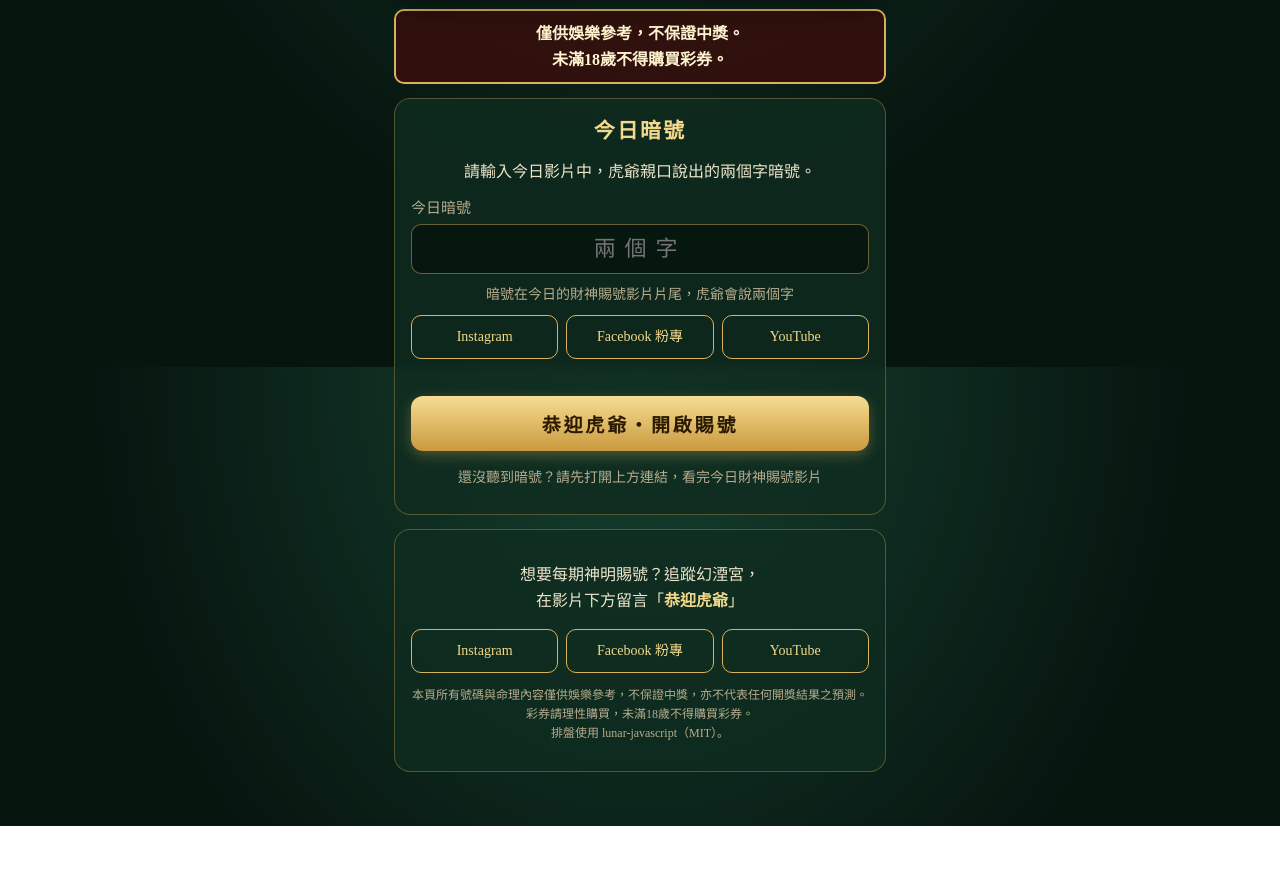
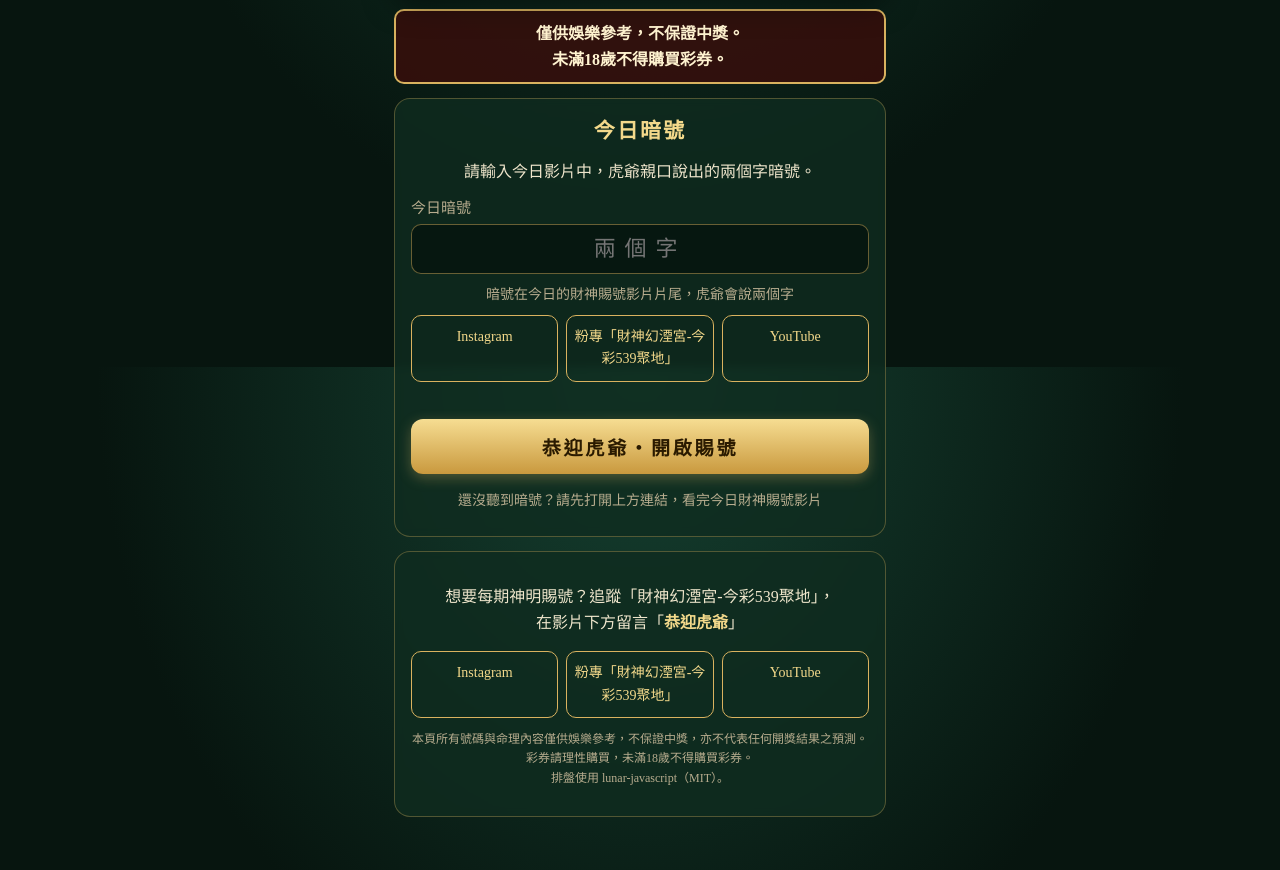
Before and after one commit to n0919278278-cell/tiger, a plain HTML site: page index.html in a window 1280 px wide. Shown: the part 433-1303 px from the top of the page. Before the commit the page ends 1259 px from the top, so only its background shows below. Drawn offline with Linux system fonts and the light colour scheme.

Commit message:
text: 追蹤與私訊改用新粉專名稱「財神幻湮宮-今彩539聚地」

```diff
--- a/app.js
+++ b/app.js
@@ -21,7 +21,7 @@
   opts(f.bh, 0, 23, function (i) { return p2(i) + ' 時'; });
   opts(f.bmi, 0, 59, function (i) { return p2(i) + ' 分'; });
   f.unknownTime.onchange = function () { f.bh.disabled = f.bmi.disabled = this.checked; };
-  document.querySelector('.contact-note').textContent = C.CONTACT_NOTE || '私訊幻湮宮';
+  document.querySelector('.contact-note').textContent = C.CONTACT_NOTE || '私訊財神幻湮宮-今彩539聚地';
   ['ig', 'fb', 'yt'].forEach(function (k) {
     var u = C[k.toUpperCase() + '_URL'];
     [k, 'gate-' + k].forEach(function (id) {
@@ -174,7 +174,7 @@
       a.href = C.FB_URL || 'https://www.facebook.com/1418130474718466';
       a.target = '_blank';
       a.rel = 'noopener';
-      a.textContent = '私訊 Facebook 粉專「幻湮宮」';
+      a.textContent = '私訊 Facebook 粉專「財神幻湮宮-今彩539聚地」';
       p.appendChild(a);
       p.appendChild(document.createTextNode('，我們會幫你補登記。號碼仍可先記下。'));
       st.appendChild(p);
--- a/config.js
+++ b/config.js
@@ -7,5 +7,5 @@ window.TIGER_CONFIG = {
   FB_URL: 'https://www.facebook.com/1418130474718466',
   YT_URL: 'https://www.youtube.com/@weipin-8278',
   // 刪除個資／聯絡用（會顯示在個資告知中）
-  CONTACT_NOTE: '私訊 IG @aura_lightning_zaomu 或 FB 粉專「幻湮宮」'
+  CONTACT_NOTE: '私訊 IG @aura_lightning_zaomu 或 FB 粉專「財神幻湮宮-今彩539聚地」'
 };
--- a/index.html
+++ b/index.html
@@ -32,7 +32,7 @@
     <p class="gate-hint">暗號在今日的財神賜號影片片尾，虎爺會說兩個字</p>
     <div class="social">
       <a id="gate-ig" target="_blank" rel="noopener">Instagram</a>
-      <a id="gate-fb" target="_blank" rel="noopener">Facebook 粉專</a>
+      <a id="gate-fb" target="_blank" rel="noopener">粉專「財神幻湮宮-今彩539聚地」</a>
       <a id="gate-yt" target="_blank" rel="noopener">YouTube</a>
     </div>
     <div id="gateErr" class="err" role="alert"></div>
@@ -91,10 +91,10 @@
   </section>
 
   <footer class="card cta">
-    <p>想要每期神明賜號？追蹤幻湮宮，<br>在影片下方留言「<b>恭迎虎爺</b>」</p>
+    <p>想要每期神明賜號？追蹤「財神幻湮宮-今彩539聚地」，<br>在影片下方留言「<b>恭迎虎爺</b>」</p>
     <div class="social">
       <a id="ig" target="_blank" rel="noopener">Instagram</a>
-      <a id="fb" target="_blank" rel="noopener">Facebook 粉專</a>
+      <a id="fb" target="_blank" rel="noopener">粉專「財神幻湮宮-今彩539聚地」</a>
       <a id="yt" target="_blank" rel="noopener">YouTube</a>
     </div>
     <p class="fine">本頁所有號碼與命理內容僅供娛樂參考，不保證中獎，亦不代表任何開獎結果之預測。彩券請理性購買，未滿18歲不得購買彩券。<br>排盤使用 lunar-javascript（MIT）。</p>
```
